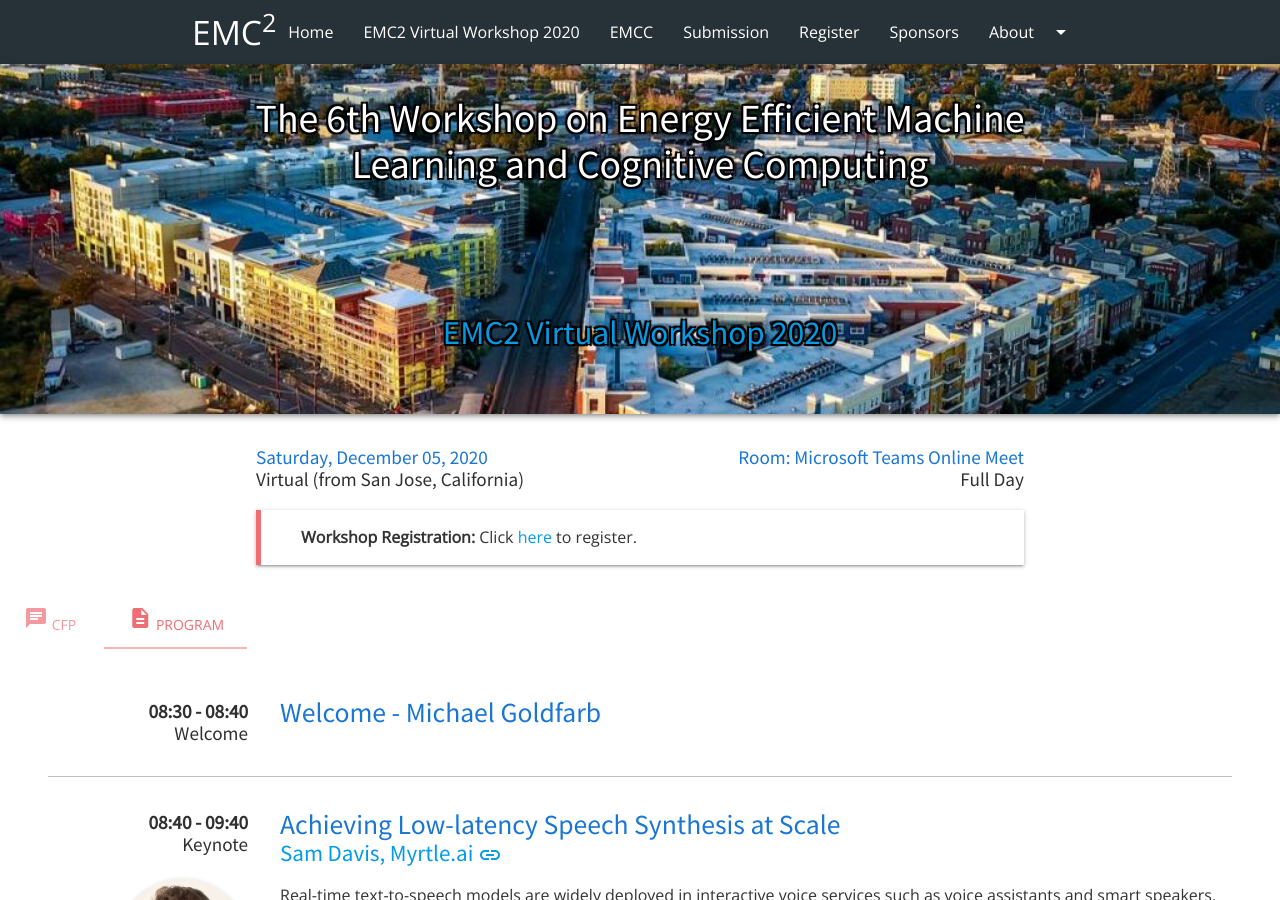
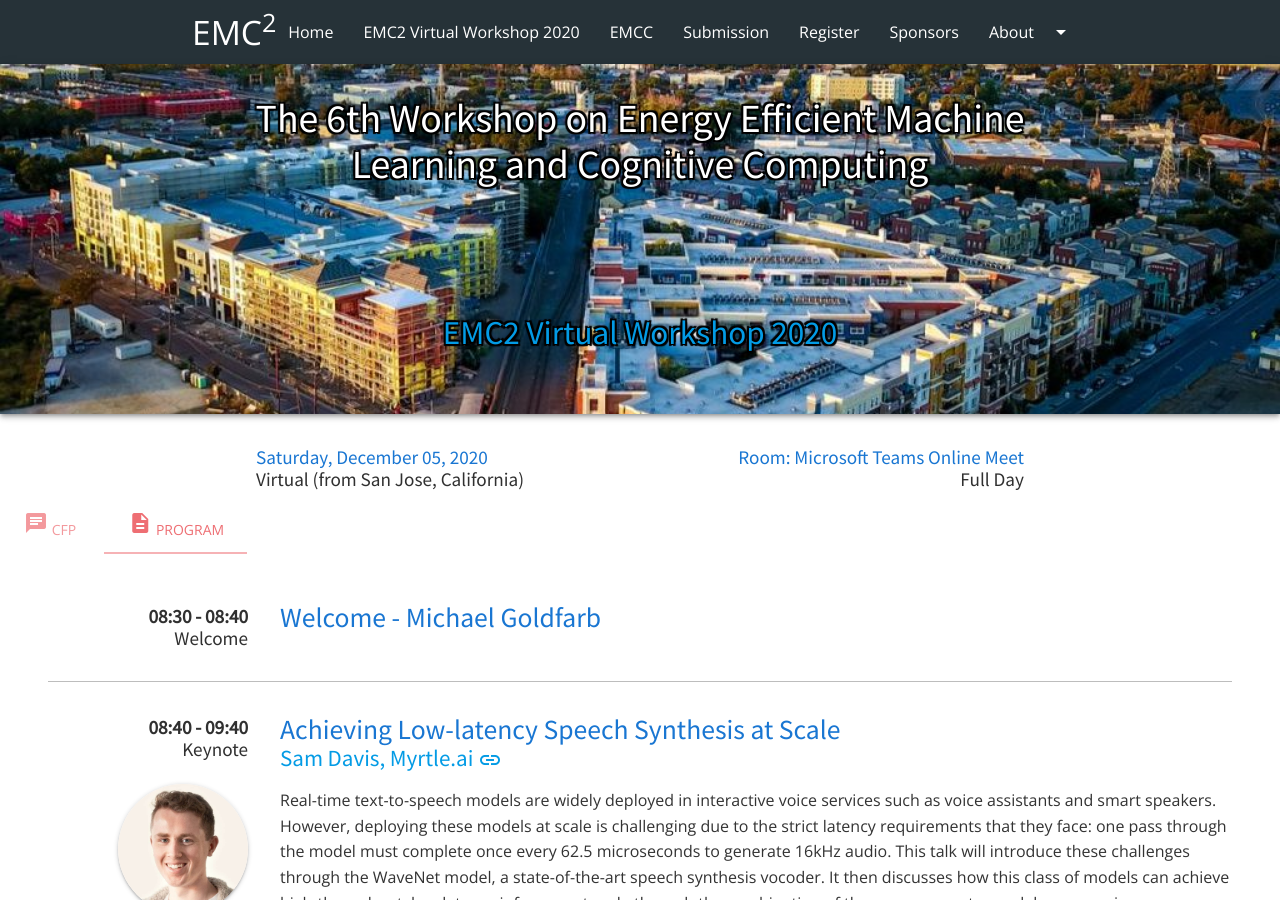
Before and after one commit to mgoldfar/emc2-web, a Jekyll site: the page built from _editions/6-virtual-20.html, in a window 1280 px wide and 900 px high. Built offline with Jekyll 4.4.1, drawn with Linux system fonts in a browser that asks for light colours.

Commit message:
removed registration link

```diff
--- a/_layouts/edition-page.html
+++ b/_layouts/edition-page.html
@@ -64,11 +64,11 @@
             {% endif %}
 
             {% if page.is_registering %}
-		<blockquote class="z-depth-1" style="text-align: left;">
+		<!--blockquote class="z-depth-1" style="text-align: left;">
 		    <p style="padding: 1rem;">
 		        <strong>Workshop Registration:</strong> Click <a href="/registration">here</a> to register.
 		    </p>
-		</blockquote>
+		</blockquote-->
 
             {% endif %}
 
```
